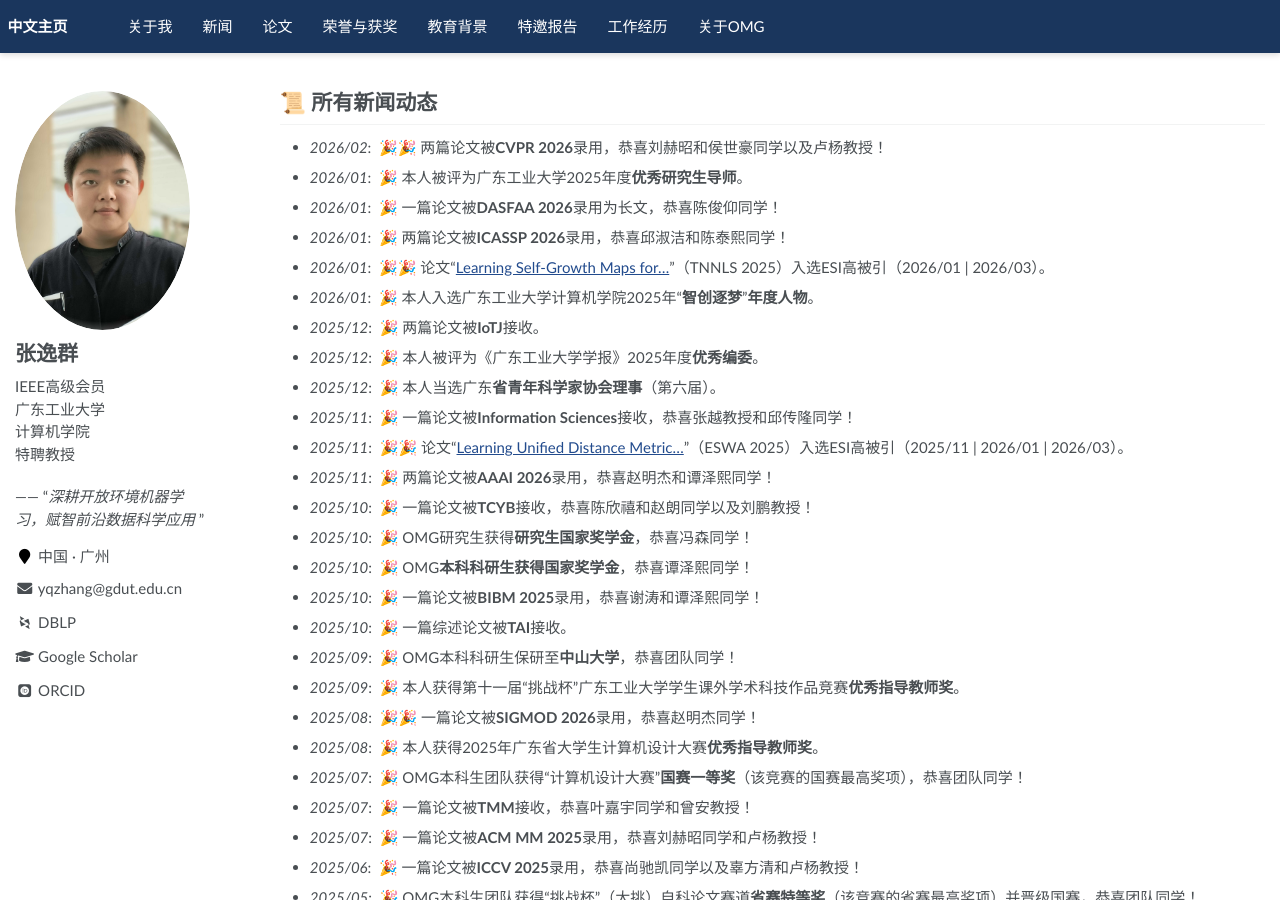
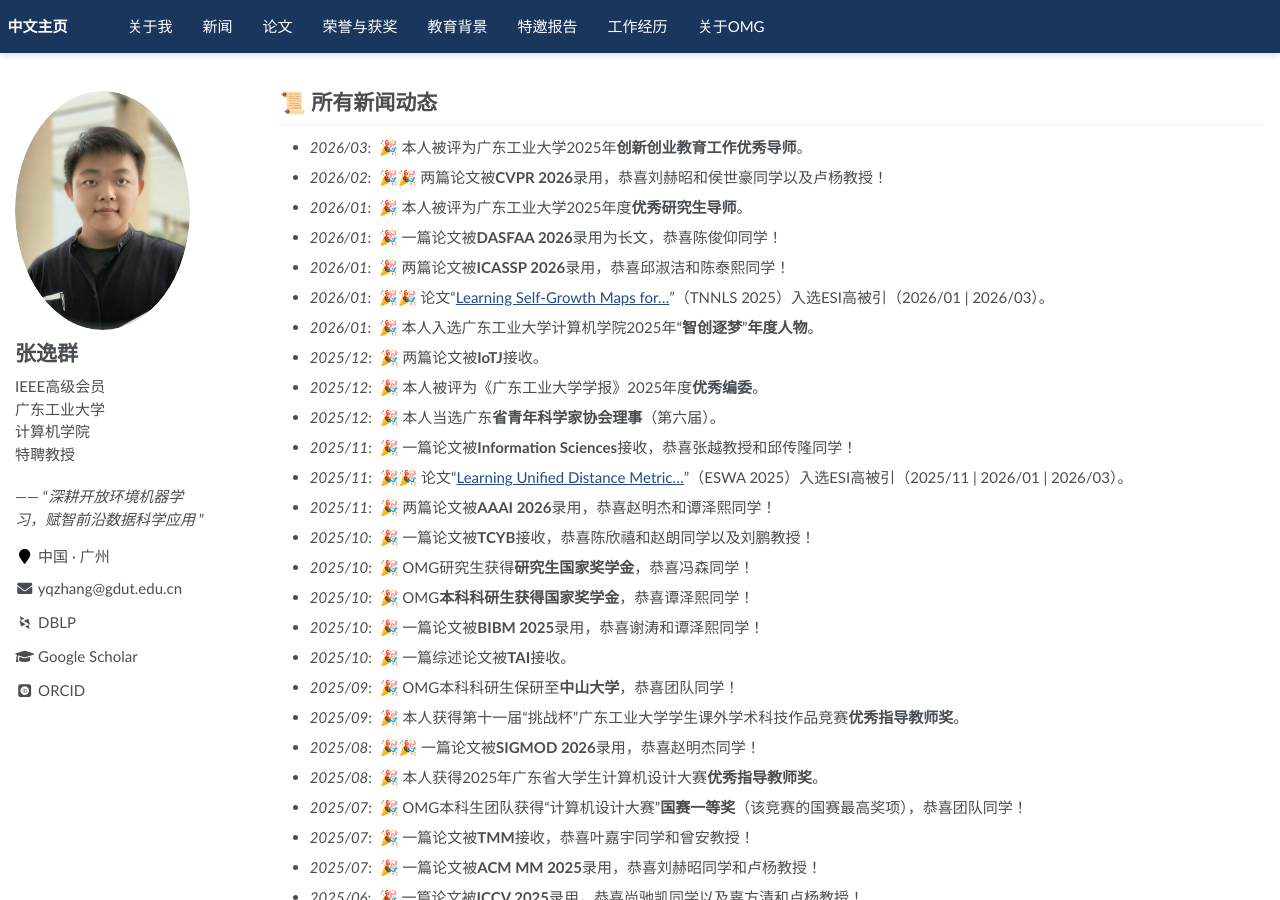
Before and after one commit to yqzhang-Zz/zh-news, a Jekyll site: the page built from _pages/about.md, in a window 1280 px wide and 900 px high. Built offline with Jekyll 4.4.1, drawn with Linux system fonts in a browser that asks for light colours; some web fonts are replaced; a script that is not in the unit is left out; comment, search, counter and statistics services are not loaded.

Commit message:
Update about.md

```diff
--- a/_pages/about.md
+++ b/_pages/about.md
@@ -11,6 +11,7 @@ redirect_from:
 <span class='anchor' id="news"></span>
 
 # 📜 所有新闻动态
+- *2026/03*: &nbsp;🎉 本人被评为广东工业大学2025年**创新创业教育工作优秀导师**。
 - *2026/02*: &nbsp;🎉🎉 两篇论文被**CVPR 2026**录用，恭喜刘赫昭和侯世豪同学以及卢杨教授！
 - *2026/01*: &nbsp;🎉 本人被评为广东工业大学2025年度**优秀研究生导师**。
 - *2026/01*: &nbsp;🎉 一篇论文被**DASFAA 2026**录用为长文，恭喜陈俊仰同学！
```
